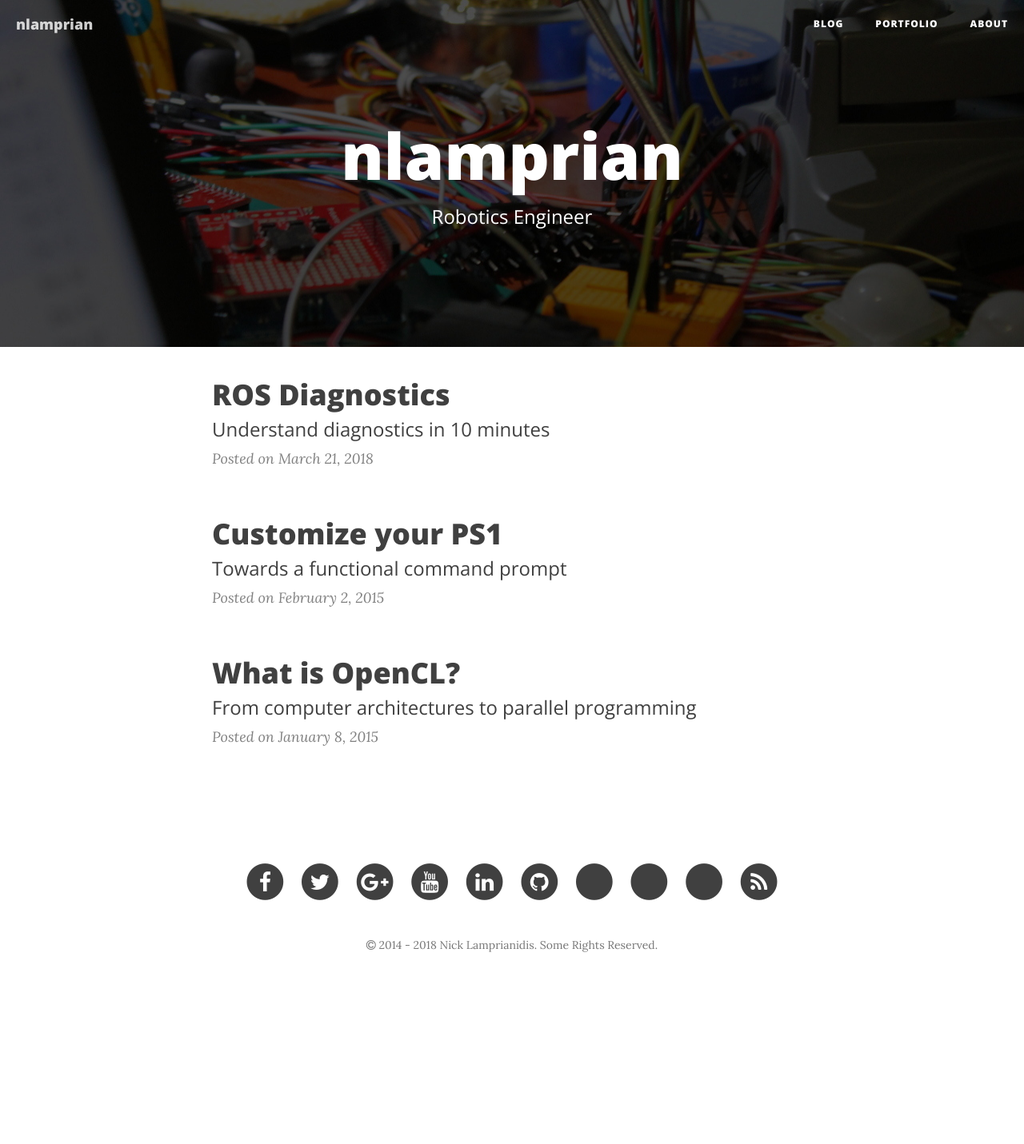
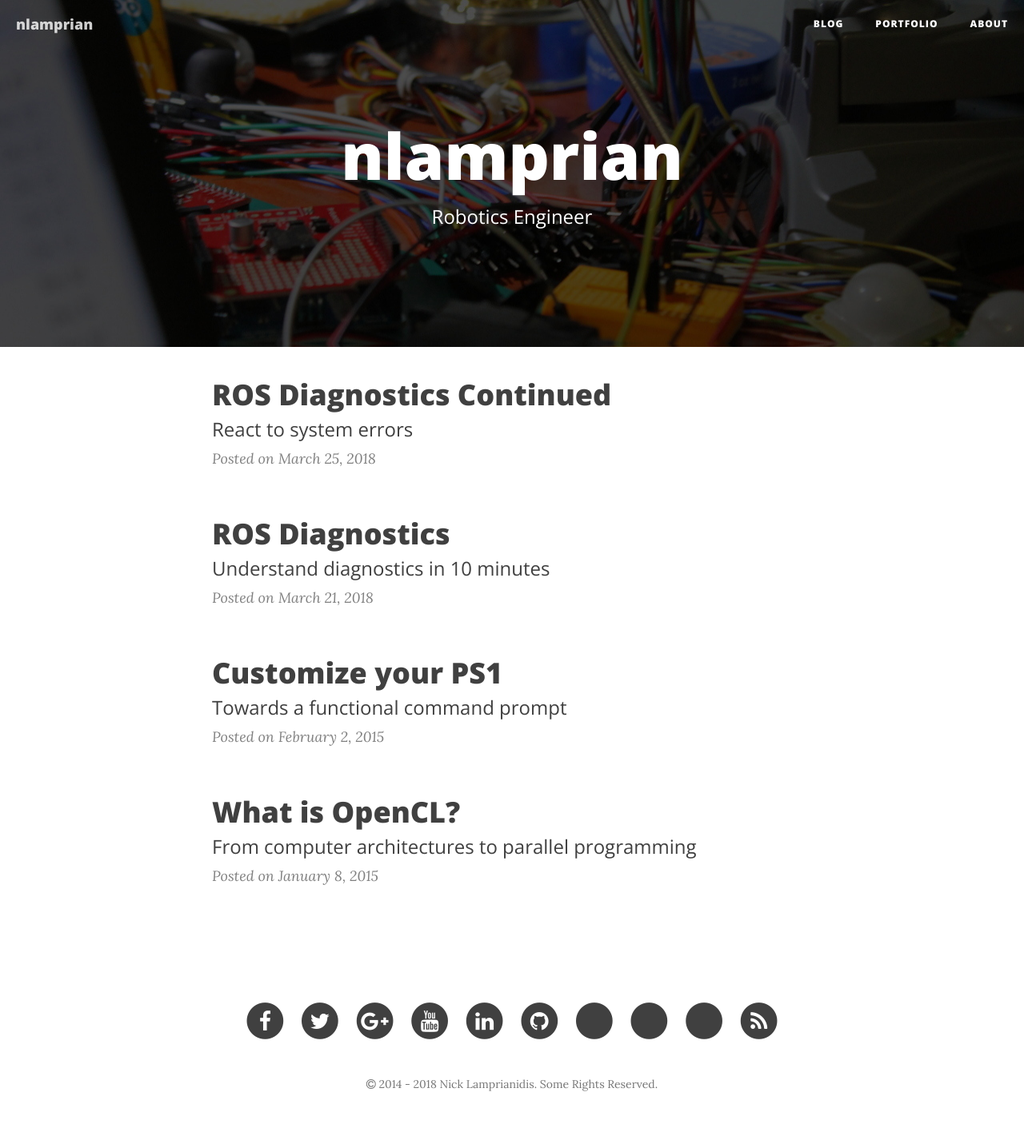
Before and after one commit to pAIgn10/paign10.github.io, a Jekyll site: the page built from index.html, in a window 1280 px wide. Shown: the whole page at 80% size. Built offline with Jekyll 4.4.1, drawn with Linux system fonts in a browser that asks for light colours; nearby versions of some CDN libraries; the list of posts is cut into pages by our own code; comment, search, counter and statistics services are not loaded; before the commit the page ends 1257 px from its top, so only the background shows below that; part of the change alters nothing that is shown.

Commit message:
Added next ros diagnostics post

```diff
--- a/_posts/2018-03-21-ros-diagnostics.md
+++ b/_posts/2018-03-21-ros-diagnostics.md
@@ -27,4 +27,4 @@ From the technical side, all of this is implemented through tasks and analyzers.
 
 ![architecture]({{ "/assets/img/blog" | absolute_url }}/2018-03-21-ros-diagnostics/architecture.png)
 
-So, this is what you get from the ROS diagnostics out of the box: publication of statuses, and categorization of statuses for easy monitoring. Of course, diagnostics is not just about looking at statuses, but also reacting appropriately when certain conditions are met. We'll see examples of how we can do that in the [next post](#).
+So, this is what you get from the ROS diagnostics out of the box: publication of statuses, and categorization of statuses for easy monitoring. Of course, diagnostics is not just about looking at statuses, but also reacting appropriately when certain conditions are met. We'll see examples of how we can do that in the [next post]({{ "/blog/software/ros/2018/03/21/ros-diagnostics/" | prepend: site.baseurl }}).
--- /dev/null
+++ b/_posts/2018-03-25-ros-diagnostics-continued.md
@@ -0,0 +1,89 @@
+---
+layout: post
+title: ROS Diagnostics Continued
+subtitle: React to system errors
+date: 2018-03-25 00:00:00
+author: Nick Lamprianidis
+header-img: 2018-03-21-ros-diagnostics/logo.png
+categories: [ blog, software, ros ]
+tags: [ linux, ros, diagnostics ]
+---
+
+[Last time]({{ "/blog/software/ros/2018/03/21/ros-diagnostics/" | prepend: site.baseurl }}), we had an introduction to [ROS diagnostics](http://wiki.ros.org/diagnostics). I explained how nodes publish diagnostics data and how the aggregator organizes them for a more convenient monitoring. Now, we'll see how you can set everything up, and have the analyzers react to error conditions by sending notifications. The code discussed in the post is available on [github](https://github.com/nlamprian/ros_diagnostics_example). Feel free to check out the code as you read the post.
+
+I mentioned before that the interface between an updater and a device is a `task`. A task has a method `run` that has to be defined. It's the method that the updater calls with a status message to be filled. The updater is available both in C++ and Python. Focusing just on C++ for now, a task is defined by extending the `diagnostic_updater::DiagnosticTask` abstract class and overriding the run method. Apart from this, you can define any other methods you need in order to set the state of your device in the task (e.g. setState). Then the task will be able to read that state and populate the status message. Once an instance of a task has been defined, you can add it to the updater, and then the updater will keep querying the task every second (the default publish period) for a new status.
+
+{% highlight cpp %}
+class StateTask : public diagnostic_updater::DiagnosticTask {
+ public:
+  virtual void run(diagnostic_updater::DiagnosticStatusWrapper &stat) override;
+  void setState(MyState state);
+
+ private:
+  MyState state_;
+};
+{% endhighlight %}
+
+Now, execute the following command to start the updaters.
+
+{% highlight bash %}
+roslaunch diagnostic_updater_example updater.launch
+{% endhighlight %}
+
+This launches two simulated drivers, an IMU and a GPS. They both publish a status for their state that oscillates between RUNNING and BROKEN. The imu driver has additionally a DiagnosedPublisher for its imu data topic. A `DiagnosedPublisher` is like a regular publisher, but with an associated task. This task inspects the frequency and timestamps of the published messages. In the case of the IMU, these variables have been randomized to occasionally show errors. Both drivers have been configured such that you can later observe how the aggregated diagnostics are affected.
+
+![runtime-monitor]({{ "/assets/img/blog" | absolute_url }}/2018-03-25-ros-diagnostics-continued/runtime-monitor.png)
+
+Now, it's the time for the aggregator. To configure the usual hierarchy we talked about before, you don't have to write any code. You just have to specify a yaml file with the analyzers.
+
+{% highlight yaml %}
+pub_rate: 2.0
+analyzers:
+  sensors:
+    type: diagnostic_aggregator/GroupAnalyzer
+    path: Sensors
+    analyzers:
+      imu:
+        type: diagnostic_aggregator/GenericAnalyzer
+        path: IMU
+        find_and_remove_prefix: imu_driver
+        num_items: 2
+      gps:
+        type: diagnostic_aggregator/GenericAnalyzer
+        path: GPS
+        find_and_remove_prefix: gps_driver
+{% endhighlight %}
+
+This yaml file can have 3 parameters:
+ * The `pub_rate` which is the frequency at which the aggregator publishes to the /diagnostics_agg topic.
+ * The `base_path` (and a secret one, `path`) which adds an additional root level in the hierarchy (e.g. /MyRobot/Sensors/IMU/...). But it's useless, since there can only be one aggregator in the system, and so the separation between different robots cannot happen at this level. Thus, you can simply ignore it!
+ * The `analyzers` which is a list of... you guessed it, analyzers. The analyzers have a type, a name (a.k.a. path), and several options for matching criteria. The type can be `GenericAnalyzer` which does a grouping of status items based on their name, or `GroupAnalyzer` which does a categorization of analyzers (e.g. Sensors/IMU, Sensors/GPS).
+
+The above yaml file creates the following hierarchy which can be observed through the robot monitor. The single aggregator constraint is imposed by the robot monitor. If you try to run two aggregators in parallel, the contents of the monitor will keep changing between the messages published by the one aggregator and the other.
+
+![runtime-monitor]({{ "/assets/img/blog" | absolute_url }}/2018-03-25-ros-diagnostics-continued/robot-monitor.png)
+
+Now, comes the interesting part. What if we want to react to an error? We'll have to write an analyzer that does this. In contrast to tasks, analyzers are written only in C++. But we won't just write an analyzer. Since the categorization offered by the default analyzers is always relevant, we'll extend the generic or group analyzers so that we maintain their functionality. The analyzers have two methods that can be of interest:
+ * The `analyze` method which can be useful for processing the data of a status message before we store it.
+ * The `report` method which can be used to make a decision based on the status messages to be reported by the analyzer.
+
+In the accompanying code, there are two analyzers. One is based on the GroupAnalyzer and the other is based on the GenericAnalyzer. They both rely on the report method. They look at the reported statuses by their parent class and they publish a message if a condition is met. The SensorsAnalyzer finds the group (/Sensors) status and reacts when its level transitions from OK to something else. The ImuAnalyzer finds a requested status message (e.g. 'imu topic status') and reacts when a certain error appears (e.g. 'Frequency too low'). Any required parameters are provided in the yaml file.
+
+Now, execute the following command to start the aggregator. This also starts the robot monitor.
+
+{% highlight bash %}
+roslaunch diagnostic_aggregator_example aggregator.launch
+{% endhighlight %}
+
+Open a new terminal next to the robot monitor, and type the following commands, one at a time.
+
+{% highlight bash %}
+rostopic echo /sensors_status
+rostopic echo /imu_status
+{% endhighlight %}
+
+Try to correlate the states on the robot monitor to the messages appearing on the terminal. When an error happens, a critical decision is made and a message is published. Then, the message can be received by a node which will react to the error, e.g. stop the execution of an action.
+
+This has been a short introduction of what the ROS diagnostics are and how they can be used. Now that you have the essence, you can go through the documentation and code, as necessary, and fill in any gaps, with no struggle.
+
+I hope you found this information practical. See you in the next post.
--- a/assets/css/native.css
+++ b/assets/css/native.css
@@ -79,3 +79,5 @@
 figure.highlight > pre { border-radius: 6px; padding: 12px 17px 12px 15px; }
 figure.highlight pre { border: 0px; }
 .highlight code.language-text { color: #d0d0d0; }
+.highlight code.language-bash { color: #00ff3b; }
+div.highlight > pre.highlight > code { color: #00ff3b; }
```
Also changed, not shown: assets/img/blog/2018-03-25-ros-diagnostics-continued/robot-monitor.png (added), assets/img/blog/2018-03-25-ros-diagnostics-continued/runtime-monitor.png (added).
